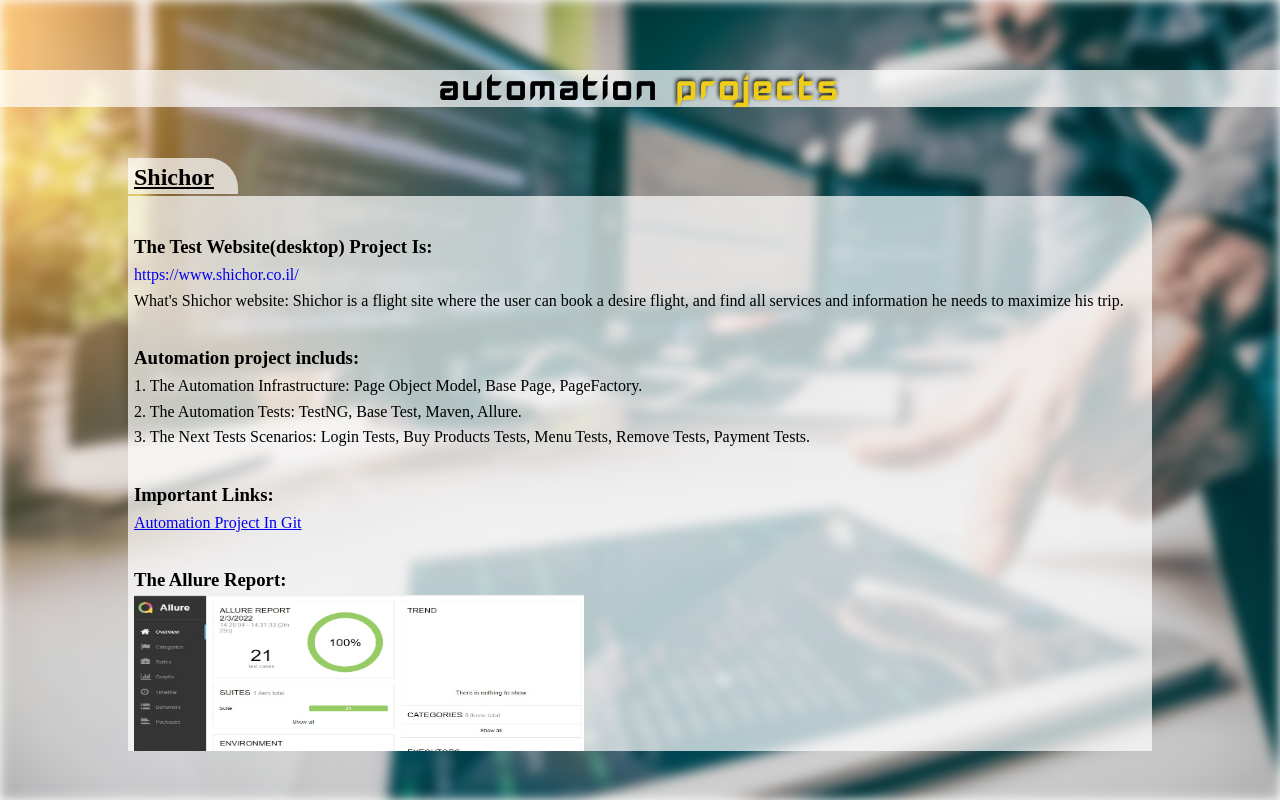
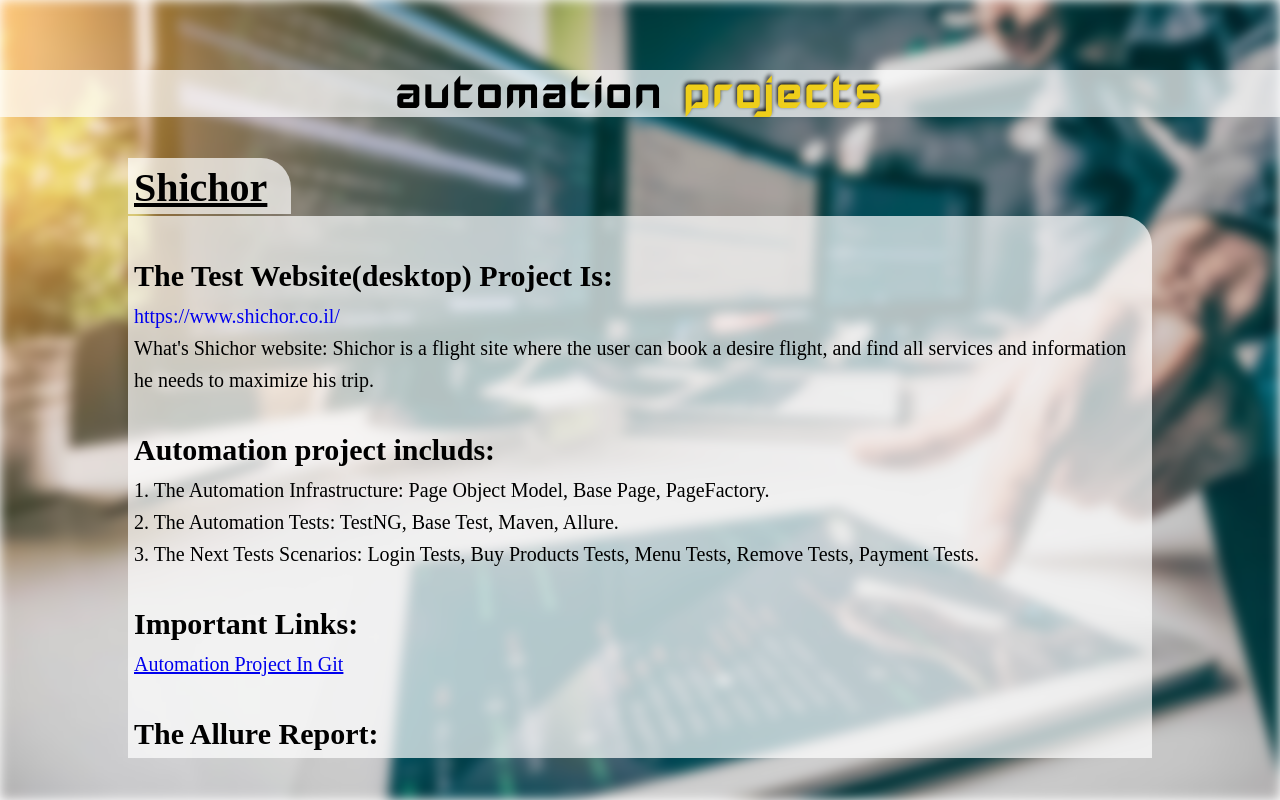
Before and after one commit to jekoob/web_portfolio_V2, a plain HTML site: page autoProPage.html in a window 1280 px wide. Drawn offline with Linux system fonts and the light colour scheme.

Commit message:
edit auto

```diff
--- a/auto.css
+++ b/auto.css
@@ -34,7 +34,7 @@ body{
 	font-family: hollow;
 	text-align: center;
 	margin-top: 70px;
-	font-size: 40px;
+	font-size: 50px;
 	font-weight: 200;
 	letter-spacing: 3px;
 	transition:opacity 0.5s;
@@ -44,6 +44,7 @@ body{
   text-shadow: -1px -2px 4px black;
 }
 #proContainer{
+	font-size: 20px;
 	position: relative;
 	margin: auto;
 	opacity: 0;
@@ -51,7 +52,7 @@ body{
 	margin-top: 158px;
 	margin-bottom: 300px;
 	width: 80%;
-    height: 593px;
+    height: 75%;
     overflow-y: scroll;
     direction: rtl;
 }
@@ -69,6 +70,7 @@ body{
 }
 
 .projects h2{
+	font-size: 40px;
 	display: inline-block;
 	width: fit-content;
 	padding: 6px 24px 3px 6px;
@@ -78,6 +80,7 @@ body{
 }
 .projects h3{
 	margin-top: 30px;
+	font-size: 30px;
 }
 .proContect{
 	line-height: 1.6;
```
Also changed, not shown: 1 other file.
